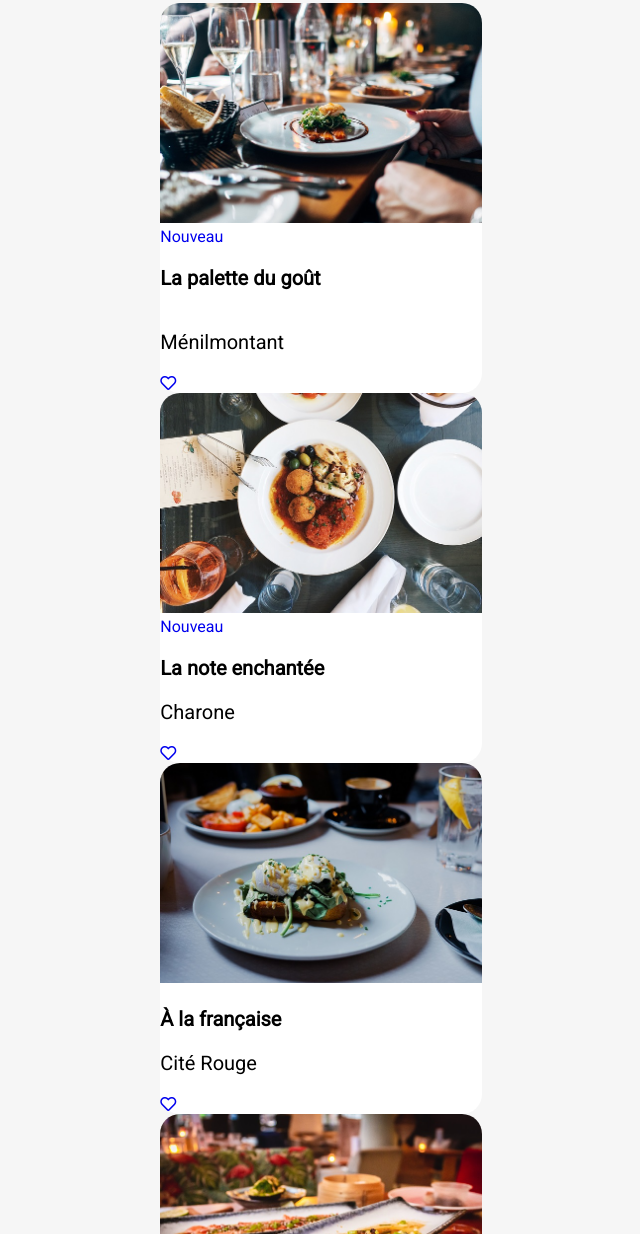
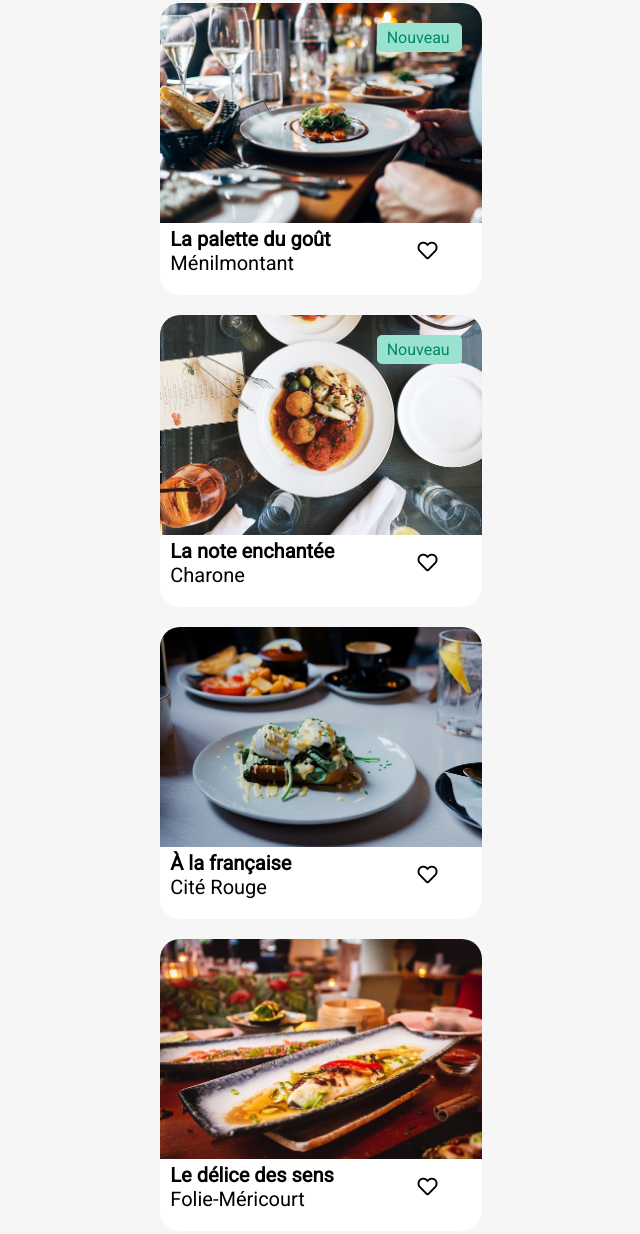
Before and after one commit to celidjel/MililaDjelouah_3_01122021, a website: page accueil.html in a window 1280 px wide. Shown: the part 786-2020 px from the top of the page, without its empty margins (319-959 px from the left). Drawn offline with Linux system fonts and the light colour scheme; a web font is replaced by a local one.

Commit message:
Modification de la page d'accueuil et ajout d'une animation sur les coeurs

```diff
--- a/accueil.html
+++ b/accueil.html
@@ -63,14 +63,16 @@
 				<a href="#">
 					<div class="restaurants__item">
 						<img src="public/img/restaurants/wennington.jpg" alt="La palette du goût">
-						<div>Nouveau</div>
+						<div class="new">Nouveau</div>
 						<div class="description">
+							<div class="description__texte">
 								<h3>La palette du goût</h3>
 								<p>Ménilmontant</p>
 							</div>
 
-						<div class="#">
+							<div class="description__coeur">
 								<i class="far fa-heart"></i>
+							</div>
 						</div>
 					</div>
 				</a>
@@ -80,13 +82,19 @@
 					<div class="restaurants__item">
 
 						<img src="public/img/restaurants/stil.jpg" alt="La note enchantée">
-						<div>Nouveau</div>
+						<div class="new">Nouveau</div>
+
+						<div class="description">
+							<div class="description__texte">
 								<h3>La note enchantée</h3>
 								<p>Charone</p>
-						<div class="#">
-						<i class="far fa-heart"></i>
+							</div>
 
+							<div class="description__coeur">
+								<i class="far fa-heart progress-bar"></i>
 							</div>
+						</div>
+
 					</div>
 				</a>
 
@@ -96,13 +104,18 @@
 					<div class="restaurants__item">
 
 						<img src="public/img/restaurants/heftiba.jpg" alt="À la française">
-
+						<div class="description">
+							<div class="description__texte">
 								<h3>À la française</h3>
 								<p>Cité Rouge</p>
-						<div class="#">
+							</div>
+
+							<div class="description__coeur">
 								<i class="far fa-heart"></i>
+							</div>
+						</div>
 
-						</div>
+
 					</div>
 				</a>
 
@@ -112,13 +125,17 @@
 					<div class="restaurants__item">
 
 						<img src="public/img/restaurants/louis-hansel.jpg" alt="Le délice des sens">
-
+						<div class="description">
+							<div class="description__texte">
 								<h3>Le délice des sens</h3>
 								<p>Folie-Méricourt</p>
-						<div class="#">
+							</div>
+
+							<div class="description__coeur progress">
 								<i class="far fa-heart"></i>
+							</div>
+						</div>
 
-						</div>
 					</div>
 				</a>
 
--- a/sass/main.scss
+++ b/sass/main.scss
@@ -105,6 +105,8 @@ body{
             &__item{
                 background-color: #FFFFFF;
                 border-radius:20px;
+                margin-bottom: 20px;
+                position: relative;
                         img{
                             width: auto;
                             height: 220px;
@@ -113,15 +115,73 @@ body{
                         h3{
                             color: #000000;
                             font-size: 20px;
-
+                            margin: 0 0 0 10px;
                         }
                         p{
                             color: #000000;
                             font-size: 20px;
+                            margin: 0 0 20px 10px;
                         }
+                        .fa-heart{
+                            color: red;
+                            &:active{
+                                &> .progress-bar {
+
+
+                                animation: progress__bar 2000ms;
+                                }
+                            }
+                        }
+                        @keyframes progress-bar {
+                            0%{
+                                transform: scaleX(0);
+                            }
+                            100%{
+                                transform: scaleX(1);
+
+                            }
+
+                        }
+                        .new{
+                            background-color: #99E2D0;
+                            color: #018766;
+                            padding: 5px 10px;
+                            width: 65px;
+                            position: absolute;
+                            right: 0;
+                            top: 0;
+                            margin: 20px;
+                            border-radius: 5px;
+                        }
+
                         .description{
                             display: flex;
-                            flex-direction: column;
+                            width: 100%;
+                            align-items: center;
+                                &__texte{
+                                    width: 80%;
+                                }
+                                &__coeur{
+                                    width: 20%;
+                                    margin-bottom: 20px;
+                                        i{
+                                            font-size: 20px;
+                                             color: #000000;
+                                             opacity: 1;
+                                             font-weight: 300;
+                                                &::before{
+                                                    bottom:0;
+                                                    top:0;
+                                                    transition: all 0.5s linear;
+                                                }
+                                                &:hover::before{
+                                                    font-weight: bold;
+                                                    color: #9356DC;
+                                                    top: 100%;
+                                                }
+
+                                        }
+                                }
                         }
             }
 }
```
Also changed, not shown: public/css/style.css, 1 other file. Lines whose indentation alone changed are shown as unchanged.
